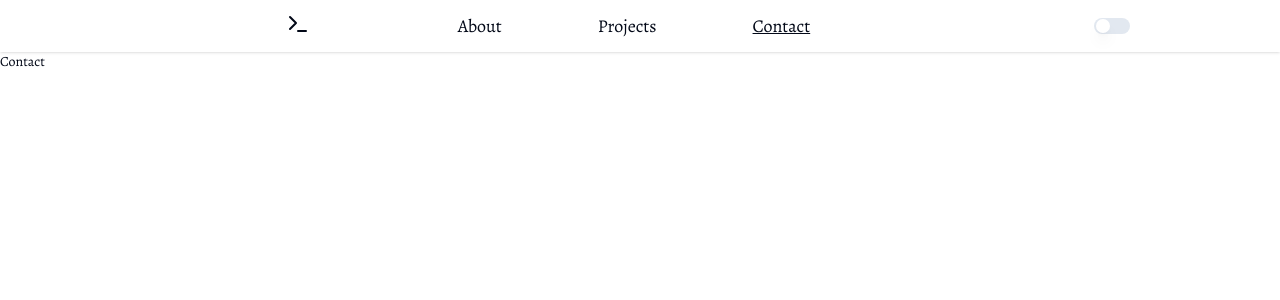
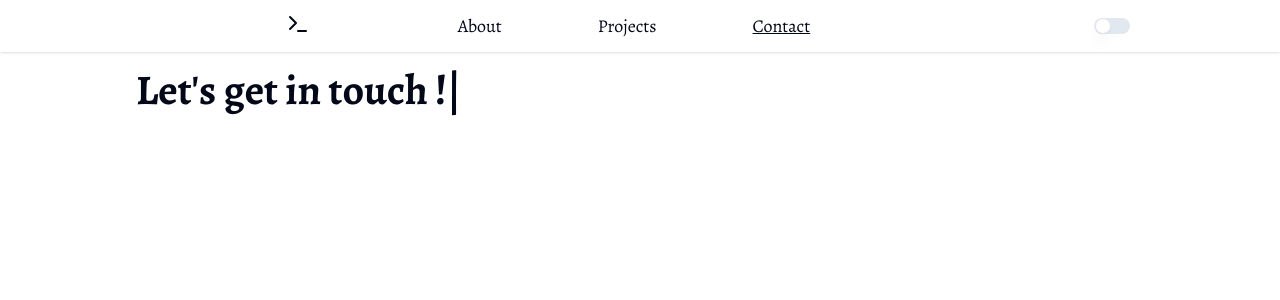
Before and after one commit to PhyuSinKhantAung/phyusinkhantaung, a Next.js app: page /contact in a window 1280 px wide. Shown: the top 300 px of the page. Built offline with nearby package versions, Linux system fonts and the light colour scheme.

Commit message:
added let's get in touch animation text

```diff
--- a/app/contact/page.tsx
+++ b/app/contact/page.tsx
@@ -1,7 +1,8 @@
-import React from "react";
+import Contact from '@/components/Contact';
+import React from 'react';
 
-const Contact = () => {
-  return <div>Contact</div>;
+const ContactPage = () => {
+  return <Contact />;
 };
 
-export default Contact;
+export default ContactPage;
--- /dev/null
+++ b/components/Contact.tsx
@@ -0,0 +1,19 @@
+'use client';
+import React from 'react';
+import { TypeAnimation } from 'react-type-animation';
+
+const Contact = () => {
+  return (
+    <div className="md:max-w-[80%] mx-auto p-2 my-5 md:flex items-center">
+      <TypeAnimation
+        sequence={[`Let's get in touch !`, 1000]}
+        wrapper="span"
+        speed={20}
+        style={{ fontSize: '3em', display: 'inline-block', fontWeight: 700 }}
+        repeat={Infinity}
+      />
+    </div>
+  );
+};
+
+export default Contact;
--- a/package.json
+++ b/package.json
@@ -18,6 +18,7 @@
     "next-themes": "^0.2.1",
     "react": "^18",
     "react-dom": "^18",
+    "react-type-animation": "^3.2.0",
     "tailwind-merge": "^2.2.0",
     "tailwindcss-animate": "^1.0.7"
   },
```
Also changed, not shown: 1 other file (tests, documents, lock files or other folders).
